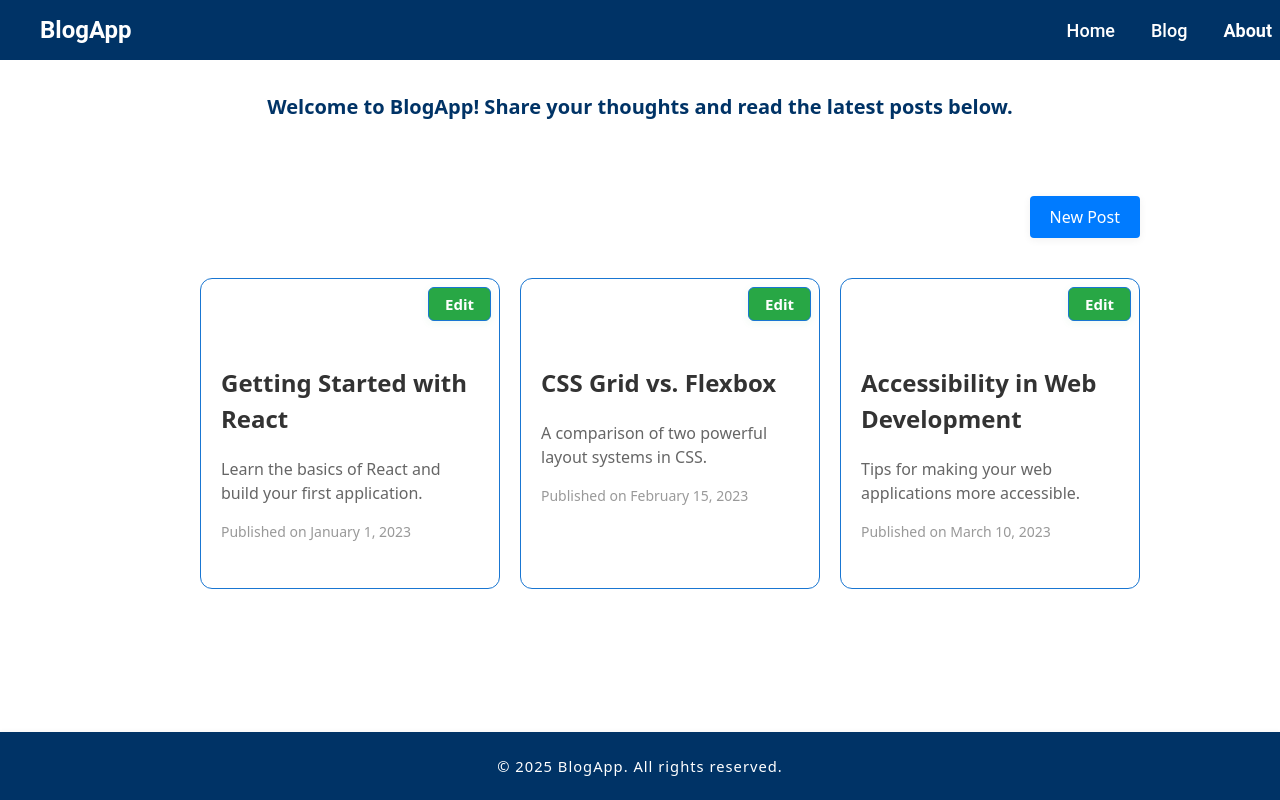
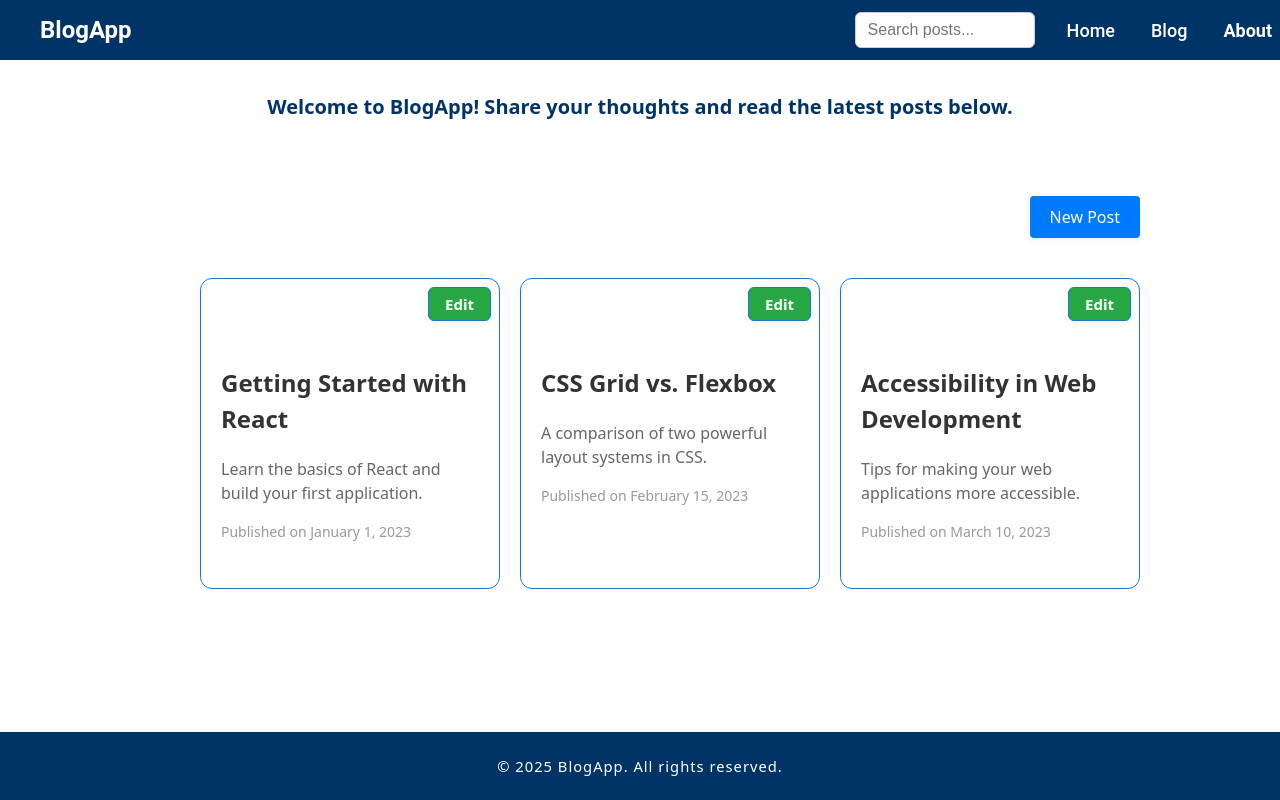
Before and after one commit to Naveensai2307/my-react-blog, a React (Vite) app: page / in a window 1280 px wide. Built offline with nearby package versions, Linux system fonts and the light colour scheme.

Commit message:
Challenge-7 files added

```diff
--- a/src/App.jsx
+++ b/src/App.jsx
@@ -6,6 +6,7 @@ import Layout from './components/Layout/Layout';
 import Pull from './components/Pull';
 import CommentList from './components/Comment/CommentList';
 import CommentForm from './components/Comment/CommentForm';
+import NavBar from './components/NavBar/NavBar';
 import './App.module.css';
 
 const samplePosts = [
@@ -146,11 +147,18 @@ const ViewPostPage = () => {
 };
 
 const App = () => {
+  const [searchQuery, setSearchQuery] = useState('');
+  const filteredPosts = samplePosts.filter(
+    post =>
+      post.title.toLowerCase().includes(searchQuery.toLowerCase()) ||
+      post.content.toLowerCase().includes(searchQuery.toLowerCase())
+  );
   return (
     <Router>
       <Layout>
+        <NavBar onSearch={setSearchQuery} />
         <Routes>
-          <Route path="/" element={<BlogPostList posts={samplePosts} />} />
+          <Route path="/" element={<BlogPostList posts={filteredPosts} searchQuery={searchQuery} />} />
           <Route path="/new" element={<NewPostPage />} />
           <Route path="/edit/:postId" element={<EditPostPage />} />
           <Route path="/posts/:postId" element={<ViewPostPage />} />
--- a/src/components/NavBar/NavBar.jsx
+++ b/src/components/NavBar/NavBar.jsx
@@ -1,11 +1,19 @@
 import React, { useState, useRef, useEffect } from 'react';
 import { Link } from 'react-router-dom';
 import styles from './NavBar.module.css';
+import SearchBar from '../SearchBar/SearchBar';
 
-const NavBar = () => {
+const NavBar = ({ onSearch }) => {
   const [isMobileMenuOpen, setIsMobileMenuOpen] = useState(false);
   const menuRef = useRef(null);
   const buttonRef = useRef(null);
+  const [isMobile, setIsMobile] = useState(window.innerWidth <= 768);
+
+  useEffect(() => {
+    const handleResize = () => setIsMobile(window.innerWidth <= 768);
+    window.addEventListener('resize', handleResize);
+    return () => window.removeEventListener('resize', handleResize);
+  }, []);
 
   // Close mobile menu when clicking outside
   useEffect(() => {
@@ -35,10 +43,13 @@ const NavBar = () => {
       <Link to="/" className={styles.logo} tabIndex={0}>
         BlogApp
       </Link>
-      <div className={styles.links}>
-        <Link to="/" tabIndex={0}>Home</Link>
-        <Link to="/blog" tabIndex={0}>Blog</Link>
-        <Link to="/about" tabIndex={0} className={styles.aboutLink}>About</Link>
+      <div style={{ display: 'flex', alignItems: 'center', gap: 24 }}>
+        <SearchBar onSearch={onSearch} isMobile={isMobile} />
+        <div className={styles.links}>
+          <Link to="/" tabIndex={0}>Home</Link>
+          <Link to="/blog" tabIndex={0}>Blog</Link>
+          <Link to="/about" tabIndex={0} className={styles.aboutLink}>About</Link>
+        </div>
       </div>
       <button
         ref={buttonRef}
--- /dev/null
+++ b/src/components/SearchBar/SearchBar.jsx
@@ -0,0 +1,77 @@
+import React, { useState, useRef, useEffect } from 'react';
+import styles from './SearchBar.module.css';
+
+const SearchBar = ({ onSearch, isMobile }) => {
+  const [query, setQuery] = useState('');
+  const [expanded, setExpanded] = useState(!isMobile);
+  const inputRef = useRef(null);
+
+  useEffect(() => {
+    if (expanded && isMobile && inputRef.current) {
+      inputRef.current.focus();
+    }
+  }, [expanded, isMobile]);
+
+  const handleInput = (e) => {
+    setQuery(e.target.value);
+    if (onSearch) onSearch(e.target.value);
+  };
+
+  const handleSubmit = (e) => {
+    e.preventDefault();
+    if (onSearch) onSearch(query);
+  };
+
+  const handleExpand = () => setExpanded(true);
+  const handleCollapse = () => {
+    setExpanded(false);
+    setQuery('');
+    if (onSearch) onSearch('');
+  };
+
+  return (
+    <form className={styles.searchForm} onSubmit={handleSubmit} role="search" aria-label="Search blog posts">
+      {isMobile && !expanded ? (
+        <button
+          type="button"
+          className={styles.iconButton}
+          aria-label="Open search"
+          onClick={handleExpand}
+        >
+          <span role="img" aria-label="search">🔍</span>
+        </button>
+      ) : (
+        <>
+          <label htmlFor="search-input" className={styles.srOnly}>Search posts</label>
+          <div className={styles.inputWrapper}>
+            <input
+              id="search-input"
+              ref={inputRef}
+              className={styles.input}
+              type="text"
+              value={query}
+              onChange={handleInput}
+              placeholder="Search posts..."
+              autoComplete="off"
+              aria-live="polite"
+            />
+            {/* Removed clear (cross) button, only search icon remains */}
+            <button type="submit" className={styles.iconButtonInBox} aria-label="Search">
+              <svg width="22" height="22" viewBox="0 0 22 22" fill="none" xmlns="http://www.w3.org/2000/svg">
+                <circle cx="10" cy="10" r="8" stroke="#1976d2" strokeWidth="2" />
+                <line x1="16.5" y1="16.5" x2="21" y2="21" stroke="#1976d2" strokeWidth="2" strokeLinecap="round" />
+              </svg>
+            </button>
+          </div>
+          {isMobile && (
+            <button type="button" className={styles.cancelButton} onClick={handleCollapse}>
+              Cancel
+            </button>
+          )}
+        </>
+      )}
+    </form>
+  );
+};
+
+export default SearchBar;
--- /dev/null
+++ b/src/components/SearchBar/SearchBar.module.css
@@ -0,0 +1,97 @@
+.searchForm {
+  display: flex;
+  align-items: center;
+  position: relative;
+}
+.inputWrapper {
+  position: relative;
+  display: flex;
+  align-items: center;
+  width: 100%;
+}
+.input {
+  font-family: Arial, sans-serif;
+  font-size: 1rem;
+  padding: 8px 36px 8px 12px;
+  border: 1.5px solid #ccc;
+  border-radius: 6px;
+  outline: none;
+  width: 180px;
+  height: 36px;
+  transition: width 0.3s;
+}
+.input:focus {
+  border-color: #1976d2;
+  box-shadow: 0 0 0 2px #90caf9;
+}
+.iconButton {
+  background: none;
+  border: none;
+  cursor: pointer;
+  font-size: 1.2rem;
+  position: absolute;
+  right: 8px;
+  top: 50%;
+  transform: translateY(-50%);
+  padding: 0;
+  display: flex;
+  align-items: center;
+}
+.iconButtonInBox {
+  background: none;
+  border: none;
+  border-radius: 0;
+  width: 28px;
+  height: 36px;
+  display: flex;
+  align-items: center;
+  justify-content: center;
+  margin-left: 0;
+  cursor: pointer;
+  transition: none;
+  box-shadow: none;
+  position: absolute;
+  right: 6px;
+  top: 0;
+  bottom: 0;
+}
+.iconButtonInBox:hover, .iconButtonInBox:focus {
+  background: none;
+}
+.iconButtonInBox svg {
+  width: 22px;
+  height: 22px;
+  color: #1976d2;
+  display: block;
+}
+.cancelButton {
+  margin-left: 8px;
+  background: none;
+  border: none;
+  color: #1976d2;
+  font-size: 1rem;
+  cursor: pointer;
+}
+.srOnly {
+  position: absolute;
+  left: -9999px;
+  width: 1px;
+  height: 1px;
+  overflow: hidden;
+}
+@media (max-width: 768px) {
+  .input {
+    width: 100vw;
+    max-width: 100vw;
+    font-size: 1.1rem;
+  }
+  .searchForm {
+    width: 100vw;
+    padding: 0 8px;
+    background: #fff;
+    position: absolute;
+    left: 0;
+    top: 0;
+    z-index: 100;
+  }
+}
```
